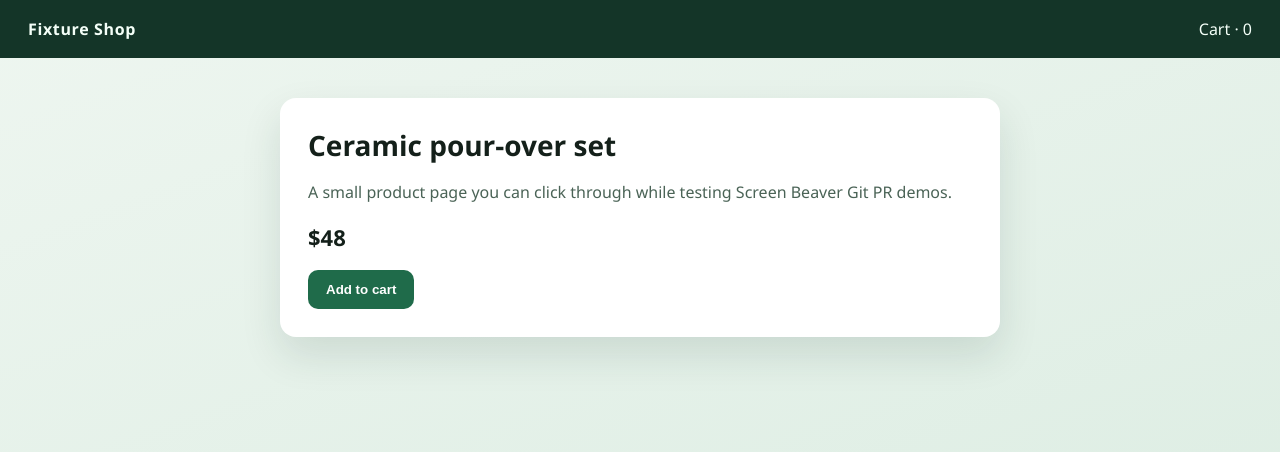
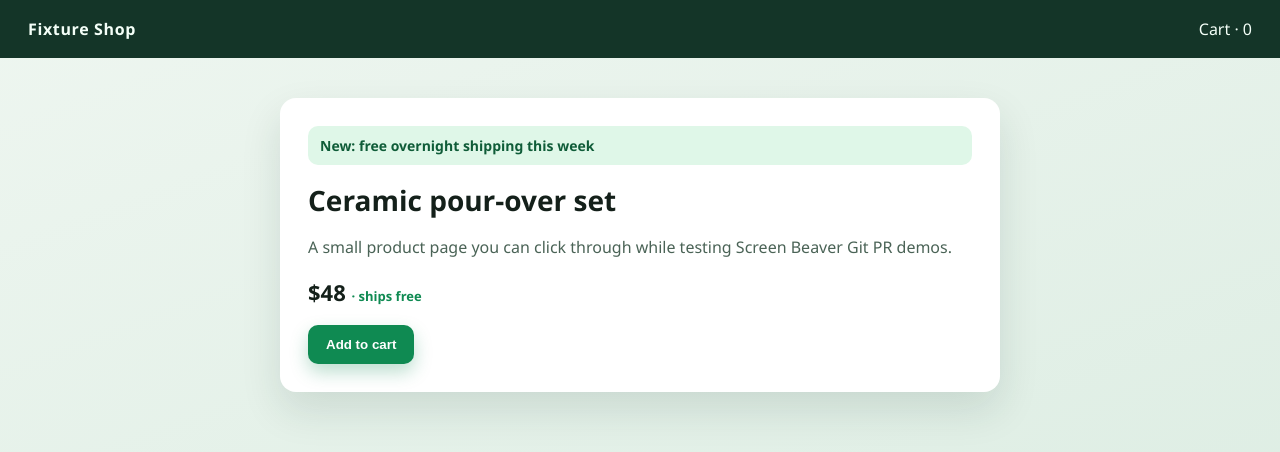
Before and after one commit to yasharkamaster/screenbeaver-pr-fixture, a plain HTML site: page index.html in a window 1280 px wide. Drawn offline with Linux system fonts and the light colour scheme.

Commit message:
Show free shipping promo on the product page.

```diff
--- a/index.html
+++ b/index.html
@@ -15,10 +15,20 @@
     p { color: #4a6356; line-height: 1.5; }
     .price { font-size: 22px; font-weight: 700; margin: 18px 0; }
     button { appearance: none; border: 0; border-radius: 10px; padding: 12px 18px; font-weight: 700; cursor: pointer; background: #1f6b4a; color: white; }
+    button.primary { background: #0f8a52; box-shadow: 0 8px 18px rgba(15,138,82,.28); }
     button:hover { filter: brightness(1.05); }
     #cart { margin-top: 18px; padding: 14px 16px; border-radius: 12px; background: #f1f8f4; display: none; }
     #cart.visible { display: block; }
-    .promo { display: none; }
+    .promo {
+      display: block;
+      margin-bottom: 16px;
+      padding: 10px 12px;
+      border-radius: 10px;
+      background: #dff7e8;
+      color: #0f5c38;
+      font-weight: 700;
+      font-size: 14px;
+    }
   </style>
 </head>
 <body>
@@ -31,8 +41,8 @@
       <div class="promo" id="promo" data-testid="promo-banner">New: free overnight shipping this week</div>
       <h1>Ceramic pour-over set</h1>
       <p>A small product page you can click through while testing Screen Beaver Git PR demos.</p>
-      <div class="price">$48</div>
-      <button type="button" data-testid="add-to-cart" id="add">Add to cart</button>
+      <div class="price">$48 <span style="font-size:13px;font-weight:600;color:#0f8a52;">· ships free</span></div>
+      <button type="button" class="primary" data-testid="add-to-cart" id="add">Add to cart</button>
       <div id="cart" data-testid="cart">
         <strong>In cart:</strong> Ceramic pour-over set × <span id="qty">1</span>
         <div style="margin-top:12px">
```
